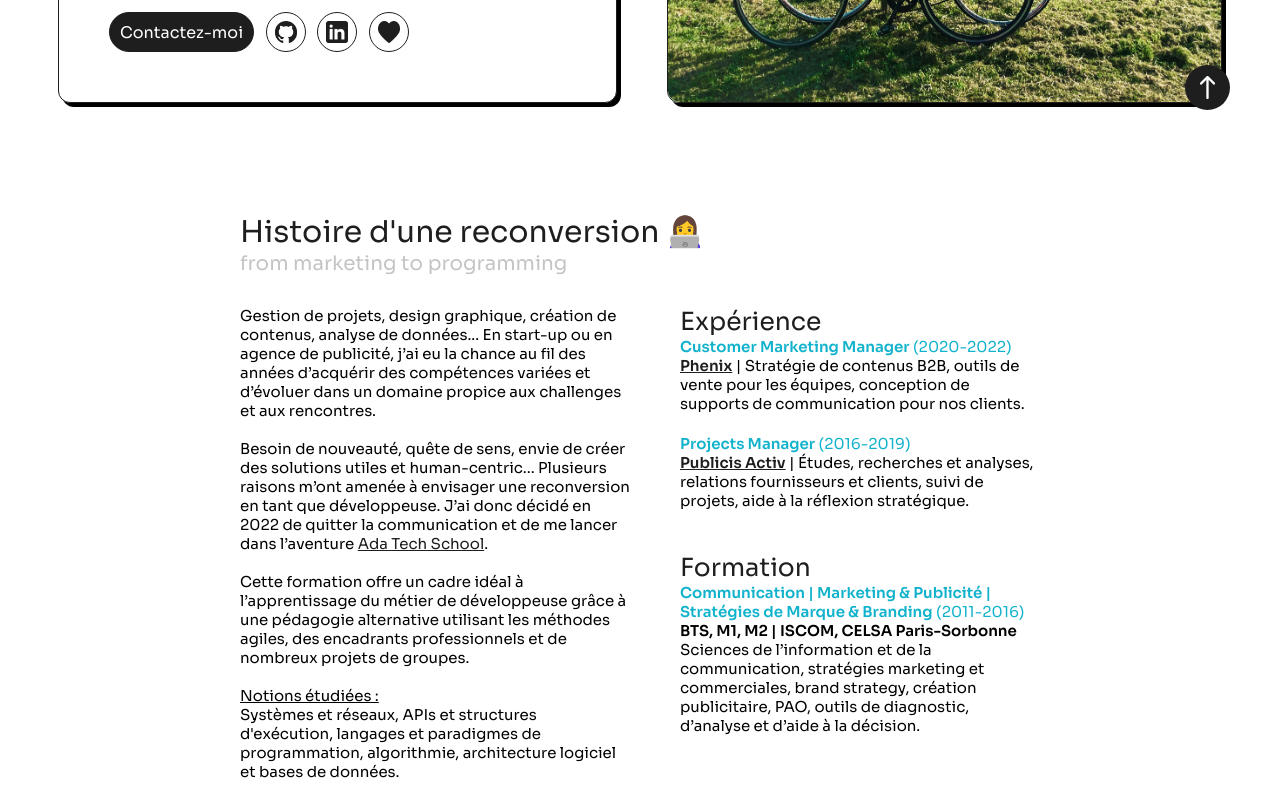
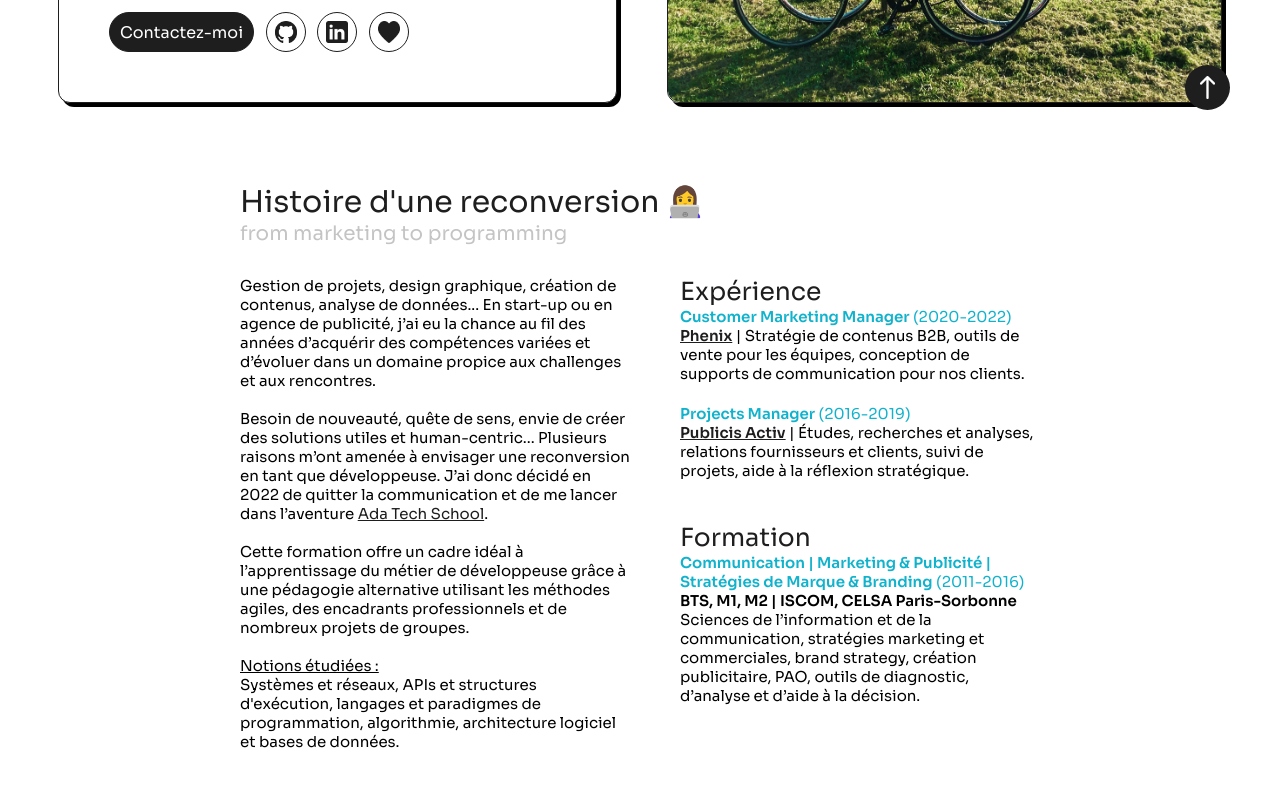
Before and after one commit to justine-rgl/my_portoflio, a Vue app: page / in a window 1280 px wide. Shown: the part 640-1437 px from the top of the page. Built offline with nearby package versions, Linux system fonts and the light colour scheme; what vue-universal-modal would draw is missing.

Commit message:
padding sections

```diff
--- a/src/components/About.vue
+++ b/src/components/About.vue
@@ -70,7 +70,7 @@
 .about {
   max-width: 800px;
   margin: 0 auto ;
-  padding-top: 80px;
+  padding-top: 50px;
   padding-bottom: 30px;
 }
 .title {
--- a/src/components/Projects.vue
+++ b/src/components/Projects.vue
@@ -108,7 +108,7 @@ export default defineComponent({
 <style scoped>
 
 .projects {
-    padding-top: 80px;
+    padding-top: 50px;
     padding-bottom: 30px;
 }
 .projet {
```
